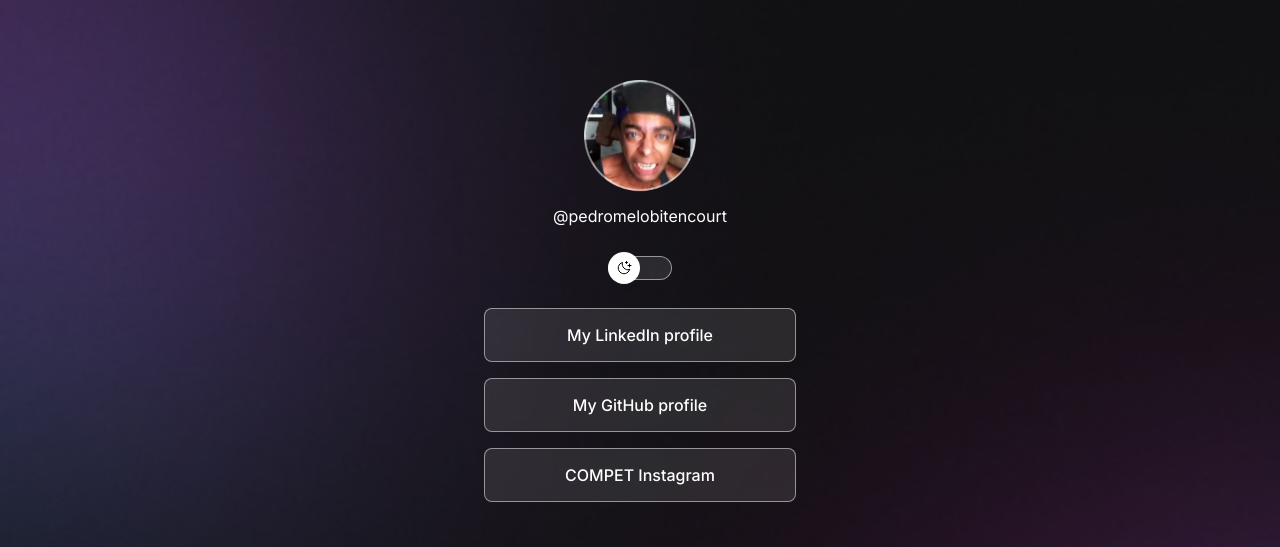
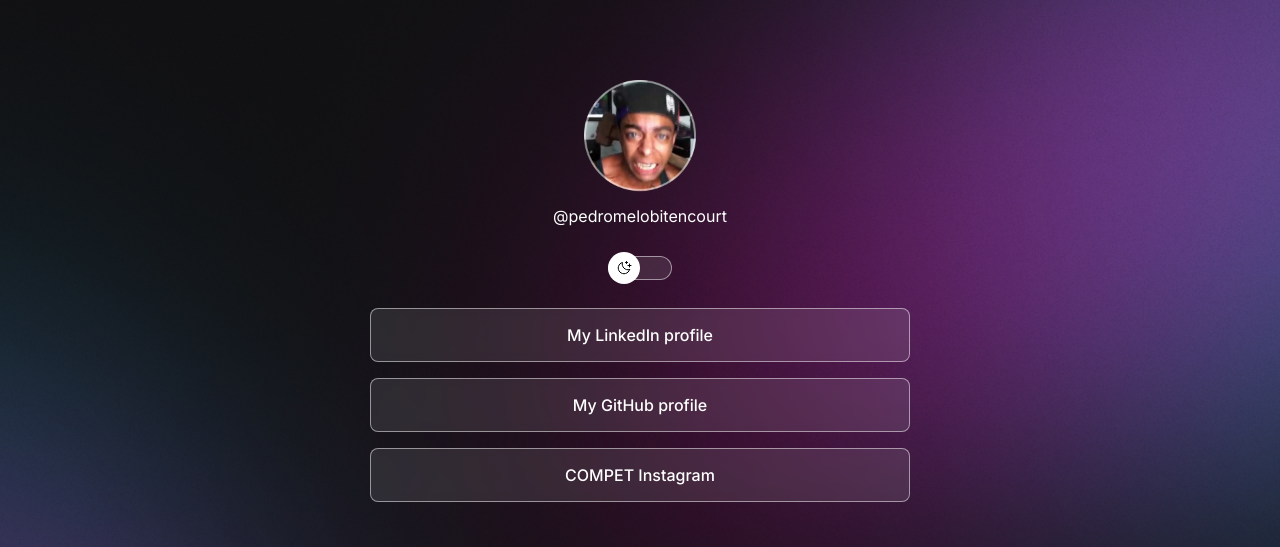
Before and after one commit to pedromelobitencourt/Rocketseat-DEV-Course, a plain HTML site: page Project/index.html in a window 1280 px wide. Shown: the top 547 px of the page. Drawn offline with nearby package versions, Linux system fonts and the light colour scheme.

Commit message:
change background based on media queries

```diff
--- a/Project/style.css
+++ b/Project/style.css
@@ -34,6 +34,7 @@ body {
 
     /* background: color image repeat position/size */
     background: var(--bg-url) no-repeat top center/cover; /* short hand */
+    height: 100vh;
 }
 
 body * {
@@ -42,7 +43,8 @@ body * {
 }
 
 #container {
-    width: 360px;
+    width: 100%;
+    max-width: 588px;
     /*margin: auto; /* It doesn't automatically fills the above space */
     margin: 56px auto 0;
 
@@ -172,3 +174,15 @@ footer {
     text-align: center;
     font-size: 14px;
 }
+
+
+/* Media queries */
+@media(min-width: 700px) {
+    :root {
+        --bg-url: url(./assets/bg-desktop.jpg);
+    }
+
+    .light {
+        --bg-url: url(./assets/bg-desktop-light.jpg);
+    }
+}
```
